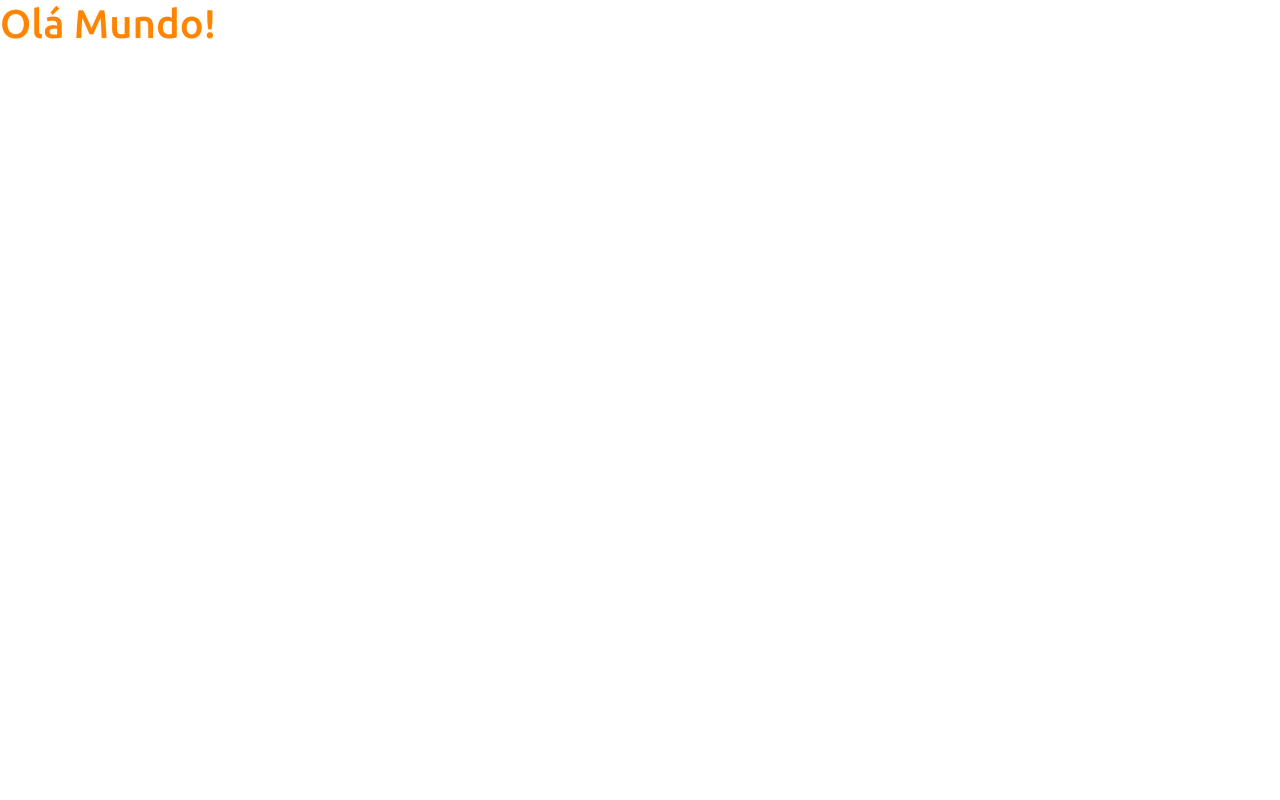
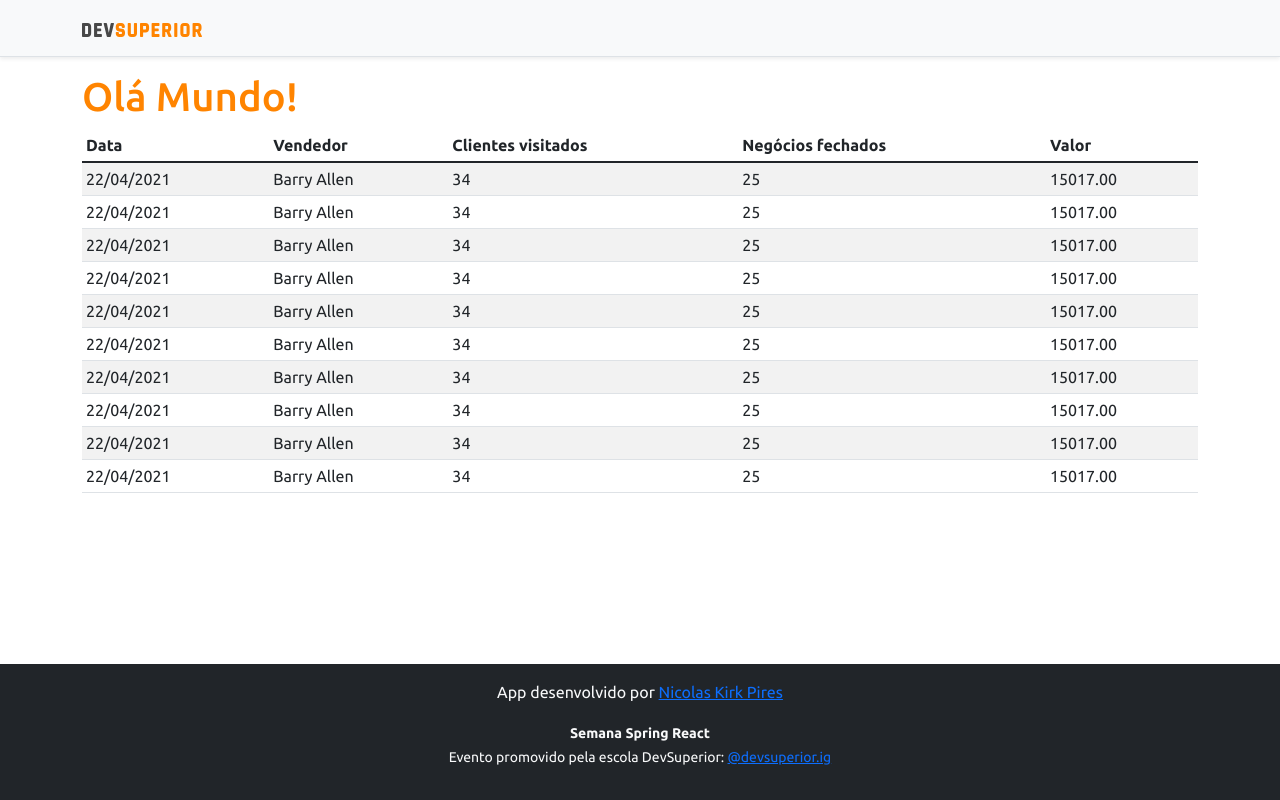
Before and after one commit to NicolasPires/projeto-sds5, a React (Create React App) app in the folder frontend/: page / in a window 1280 px wide. Built offline with nearby package versions, Linux system fonts and the light colour scheme.

Commit message:
Basic Static components

```diff
--- a/frontend/src/App.tsx
+++ b/frontend/src/App.tsx
@@ -1,8 +1,18 @@
+import NavBar from "components/NavBar";
+import Footer from './components/Footer/index';
+import DataTable from './components/DataTable/index';
+
 function App() {
   return (
-    <div>
-      <h1 className="text-primary">Olá Mundo!</h1>
-    </div>
+    <>
+      <NavBar />
+      <div className="container">
+        <h1 className="text-primary">Olá Mundo!</h1>
+
+        <DataTable />
+      </div>
+      <Footer />
+    </>
   );
 }
 
--- /dev/null
+++ b/frontend/src/components/DataTable/index.tsx
@@ -0,0 +1,91 @@
+const DataTable = () => {
+  return (
+    <div className="table-responsive">
+      <table className="table table-striped table-sm">
+        <thead>
+          <tr>
+            <th>Data</th>
+            <th>Vendedor</th>
+            <th>Clientes visitados</th>
+            <th>Negócios fechados</th>
+            <th>Valor</th>
+          </tr>
+        </thead>
+        <tbody>
+          <tr>
+            <td>22/04/2021</td>
+            <td>Barry Allen</td>
+            <td>34</td>
+            <td>25</td>
+            <td>15017.00</td>
+          </tr>
+          <tr>
+            <td>22/04/2021</td>
+            <td>Barry Allen</td>
+            <td>34</td>
+            <td>25</td>
+            <td>15017.00</td>
+          </tr>
+          <tr>
+            <td>22/04/2021</td>
+            <td>Barry Allen</td>
+            <td>34</td>
+            <td>25</td>
+            <td>15017.00</td>
+          </tr>
+          <tr>
+            <td>22/04/2021</td>
+            <td>Barry Allen</td>
+            <td>34</td>
+            <td>25</td>
+            <td>15017.00</td>
+          </tr>
+          <tr>
+            <td>22/04/2021</td>
+            <td>Barry Allen</td>
+            <td>34</td>
+            <td>25</td>
+            <td>15017.00</td>
+          </tr>
+          <tr>
+            <td>22/04/2021</td>
+            <td>Barry Allen</td>
+            <td>34</td>
+            <td>25</td>
+            <td>15017.00</td>
+          </tr>
+          <tr>
+            <td>22/04/2021</td>
+            <td>Barry Allen</td>
+            <td>34</td>
+            <td>25</td>
+            <td>15017.00</td>
+          </tr>
+          <tr>
+            <td>22/04/2021</td>
+            <td>Barry Allen</td>
+            <td>34</td>
+            <td>25</td>
+            <td>15017.00</td>
+          </tr>
+          <tr>
+            <td>22/04/2021</td>
+            <td>Barry Allen</td>
+            <td>34</td>
+            <td>25</td>
+            <td>15017.00</td>
+          </tr>
+          <tr>
+            <td>22/04/2021</td>
+            <td>Barry Allen</td>
+            <td>34</td>
+            <td>25</td>
+            <td>15017.00</td>
+          </tr>
+        </tbody>
+      </table>
+    </div>
+  );
+};
+
+export default DataTable;
--- /dev/null
+++ b/frontend/src/components/Footer/index.tsx
@@ -0,0 +1,34 @@
+const Footer = () => {
+  return (
+    <footer className="footer mt-auto py-3 bg-dark">
+      <div className="container">
+        <p className="text-light">
+          App desenvolvido por{" "}
+          <a
+            href="https://github.com/NicolasPires"
+            target="_blank"
+            rel="noreferrer"
+          >
+            Nicolas Kirk Pires
+          </a>
+        </p>
+        <p className="text-light">
+          <small>
+            <strong>Semana Spring React</strong>
+            <br />
+            Evento promovido pela escola DevSuperior:{" "}
+            <a
+              href="https://www.instagram.com/kirkpires/"
+              target="_blank"
+              rel="noreferrer"
+            >
+              @devsuperior.ig
+            </a>
+          </small>
+        </p>
+      </div>
+    </footer>
+  );
+};
+
+export default Footer;
--- /dev/null
+++ b/frontend/src/components/NavBar/index.tsx
@@ -0,0 +1,15 @@
+import ImgDsDark from 'assets/img/ds-dark.svg'
+
+const NavBar = () => {
+  return (
+    <div className="d-flex flex-column flex-md-row align-items-center p-3 px-md-4 mb-3 bg-light border-bottom shadow-sm">
+      <div className="container">
+        <nav className="my-2 my-md-0 mr-md-3">
+          <img src={ImgDsDark} alt="DevSuperior" width="120" />
+        </nav>
+      </div>
+    </div>
+  );
+};
+
+export default NavBar;
```
Also changed, not shown: frontend/src/assets/img/ds-dark.svg (added).
